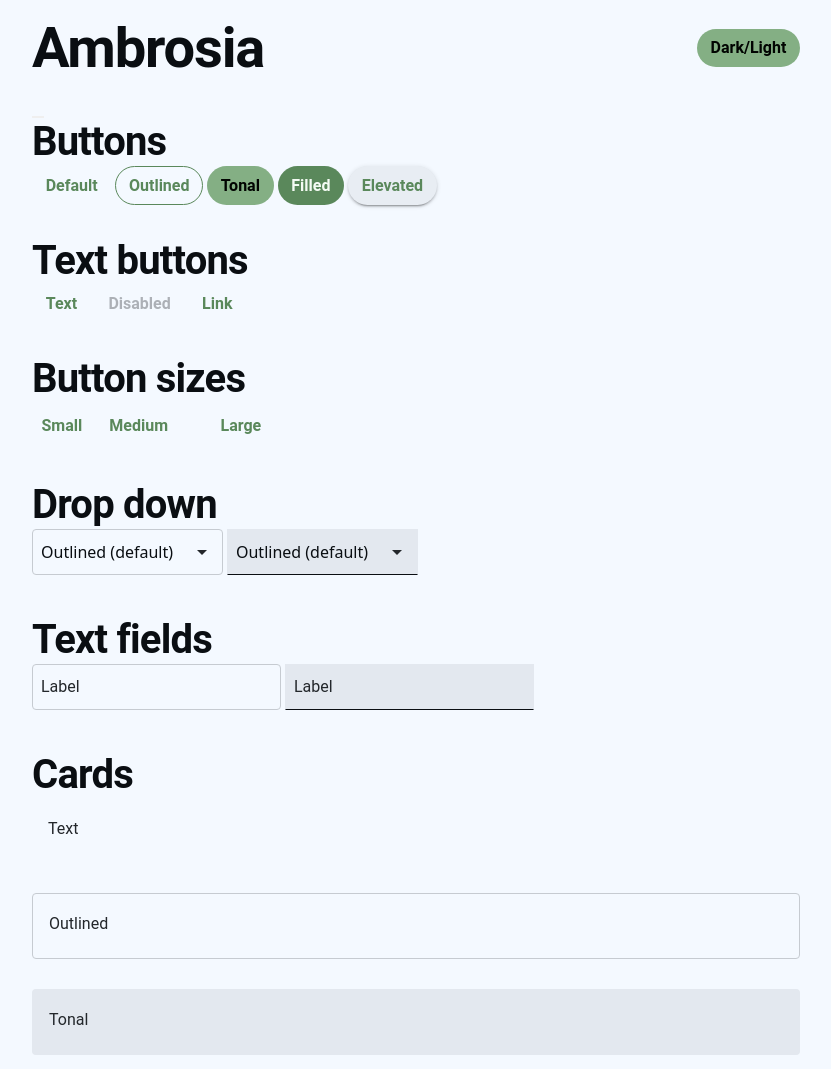
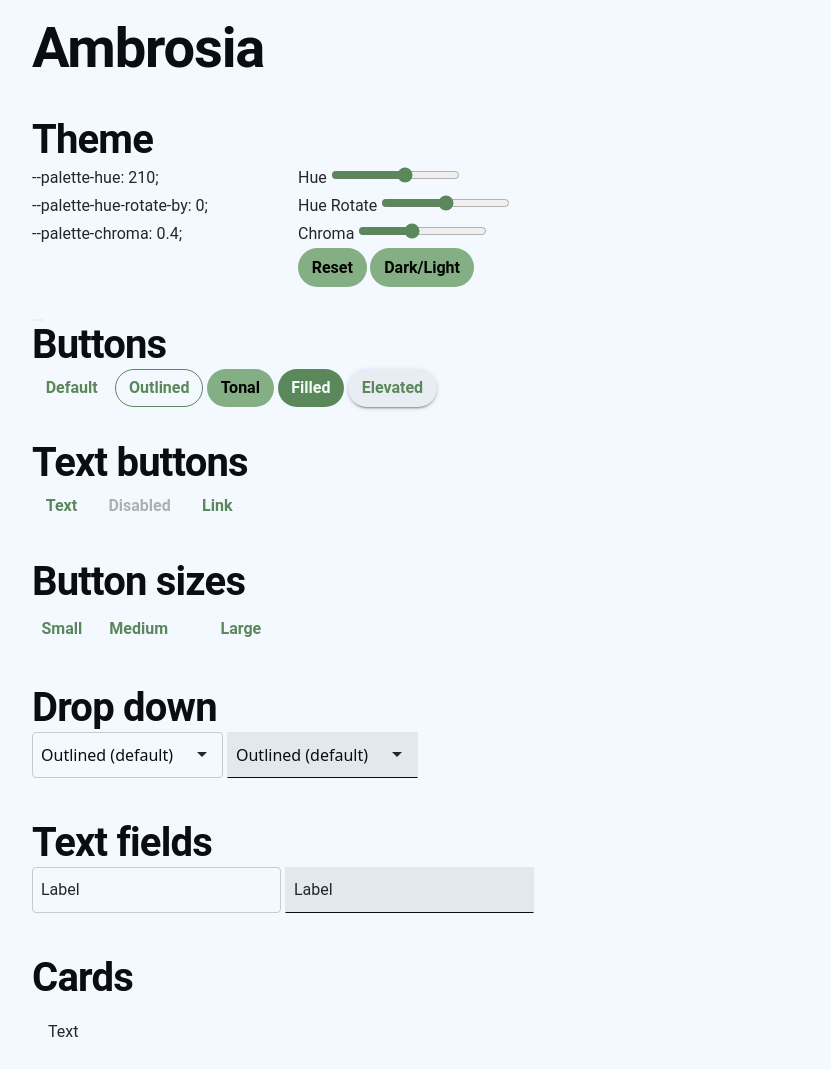
Before and after one commit to richardanaya/ambrosia, a plain HTML site: page demo.html in a window 1280 px wide. Shown: the top 1069 px of the page, without its empty margins (224-1055 px from the left). Drawn offline with Linux system fonts and the light colour scheme.

Commit message:
theme editor

```diff
--- a/demo.html
+++ b/demo.html
@@ -36,6 +36,71 @@
         "
       >
         <h1>Ambrosia</h1>
+      </div>
+      <section>
+        <h2>Theme</h2>
+        <div style="display: flex; gap: 16px">
+          <div style="width: 250px">
+            <div id="hue-description">--palette-hue: 210;</div>
+            <div id="rotate-description">--palette-hue-rotate-by: 0;</div>
+            <div id="chroma-description">--palette-chroma: 0.4;</div>
+          </div>
+          <div>
+            <!-- lets create a slider 1-360 for hue-->
+            <div>
+              <label for="hue">Hue</label>
+              <input
+                type="range"
+                id="hue"
+                min="0"
+                max="360"
+                value="210"
+                oninput="document.documentElement.style.setProperty('--palette-hue', this.value);
+            document.getElementById('hue-description').innerText = '--palette-hue: ' + this.value + ';'"
+              />
+            </div>
+            <div>
+              <label for="hue-rotate">Hue Rotate</label>
+              <input
+                type="range"
+                id="hue-rotate"
+                min="-180"
+                max="180"
+                value="0"
+                oninput="document.documentElement.style.setProperty('--palette-hue-rotate-by', this.value);
+            document.getElementById('rotate-description').innerText = '--palette-hue-rotate-by: ' + this.value + ';'"
+              />
+            </div>
+            <div>
+              <label for="chroma">Chroma</label>
+              <input
+                type="range"
+                id="chroma"
+                min="0"
+                max="1"
+                step="0.01"
+                value="0.4"
+                oninput="document.documentElement.style.setProperty('--palette-chroma', this.value)
+            document.getElementById('chroma-description').innerText = '--palette-chroma: ' + this.value + ';'"
+              />
+            </div>
+            <!-- Reset button -->
+            <button
+              class="button tonal"
+              onclick="
+            document.documentElement.style.setProperty('--palette-hue', 210);
+            document.documentElement.style.setProperty('--palette-hue-rotate-by', 0);
+            document.documentElement.style.setProperty('--palette-chroma', 0.4);
+            document.getElementById('hue').value = 210;
+            document.getElementById('hue-description').innerText = '--palette-hue: 210;';
+            document.getElementById('hue-rotate').value = 0;
+            document.getElementById('rotate-description').innerText = '--palette-hue-rotate-by: 0;';
+            document.getElementById('chroma').value = 0.4;
+            document.getElementById('chroma-description').innerText = '--palette-chroma: 0.4;'
+          "
+            >
+              Reset
+            </button>
             <button
               class="button tonal"
               onclick="document.documentElement.classList.toggle('dark')"
@@ -43,6 +108,8 @@
               Dark/Light
             </button>
           </div>
+        </div>
+      </section>
       <button
         class="VPSwitch VPSwitchAppearance"
         type="button"
```
Lines whose indentation alone changed are shown as unchanged.
